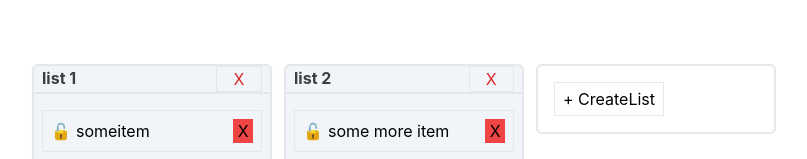
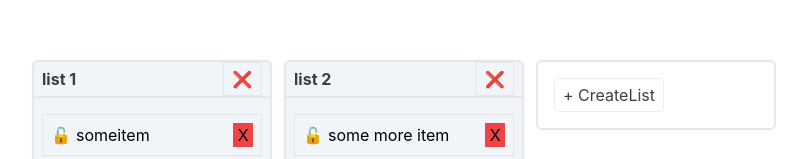
Before and after one commit to MelodyGhost/mg-task-board, a Next.js app: page / in a window 1280 px wide. Shown: the part 231-390 px from the top of the page, without its empty margins (236-1043 px from the left). Built offline with nearby package versions, Linux system fonts and the light colour scheme.

Commit message:
small ui fix & install rust based jest

```diff
--- a/package.json
+++ b/package.json
@@ -9,6 +9,8 @@
     "lint": "next lint"
   },
   "dependencies": {
+    "@testing-library/jest-dom": "^5.16.2",
+    "@testing-library/react": "^12.1.4",
     "immer": "^9.0.12",
     "next": "12.1.0",
     "react": "17.0.2",
--- a/src/components/create-list/index.tsx
+++ b/src/components/create-list/index.tsx
@@ -24,7 +24,7 @@ const CreateList: React.FC<ICreateList> = ({ state, dispatch }) => {
     <div className="p-4 border-2 rounded-md w-60 h-fit">
       {!createListOpen && (
         <button
-          className="border px-2 py-1"
+          className="border px-2 py-1 opacity-75 rounded"
           onClick={() => setCreateListOpen(true)}
         >
           + CreateList
@@ -43,7 +43,7 @@ const CreateList: React.FC<ICreateList> = ({ state, dispatch }) => {
           />
           <div className="flex gap-4">
             <button
-              className="border px-2 py-1"
+              className="border px-2 py-1 bg-slate-800 text-white rounded-md"
               type="submit"
               onClick={createList}
             >
--- a/src/components/the-list/add-card/index.tsx
+++ b/src/components/the-list/add-card/index.tsx
@@ -34,8 +34,7 @@ const AddCard: React.FC<IAddCard> = ({ dispatch, listId }) => {
       )}
       {createCardOpen && (
         <div>
-          <input
-            type="text"
+          <textarea
             className="p-2 mx-1 my-3 border"
             value={cardInput}
             placeholder="Enter a card title..."
--- a/src/components/the-list/list-name/index.tsx
+++ b/src/components/the-list/list-name/index.tsx
@@ -48,7 +48,7 @@ const ListName: React.FC<IListName> = ({ list, dispatch }) => {
         />
       )}
       {!editMode && (
-        <div className="flex justify-between">
+        <div className="flex justify-between items-center">
           <strong
             className="flex-grow opacity-75"
             onDoubleClick={() => setEditmode(true)}
@@ -56,11 +56,11 @@ const ListName: React.FC<IListName> = ({ list, dispatch }) => {
             {textInput}
           </strong>
           <button
-            className="border px-2 text-red-600"
+            className="border p-1 text-red-600"
             style={{ flex: 0.2 }}
             onClick={deleteList}
           >
-            X
+            ❌
           </button>
         </div>
       )}
```
Also changed, not shown: 1 other file (tests, documents, lock files or other folders).
